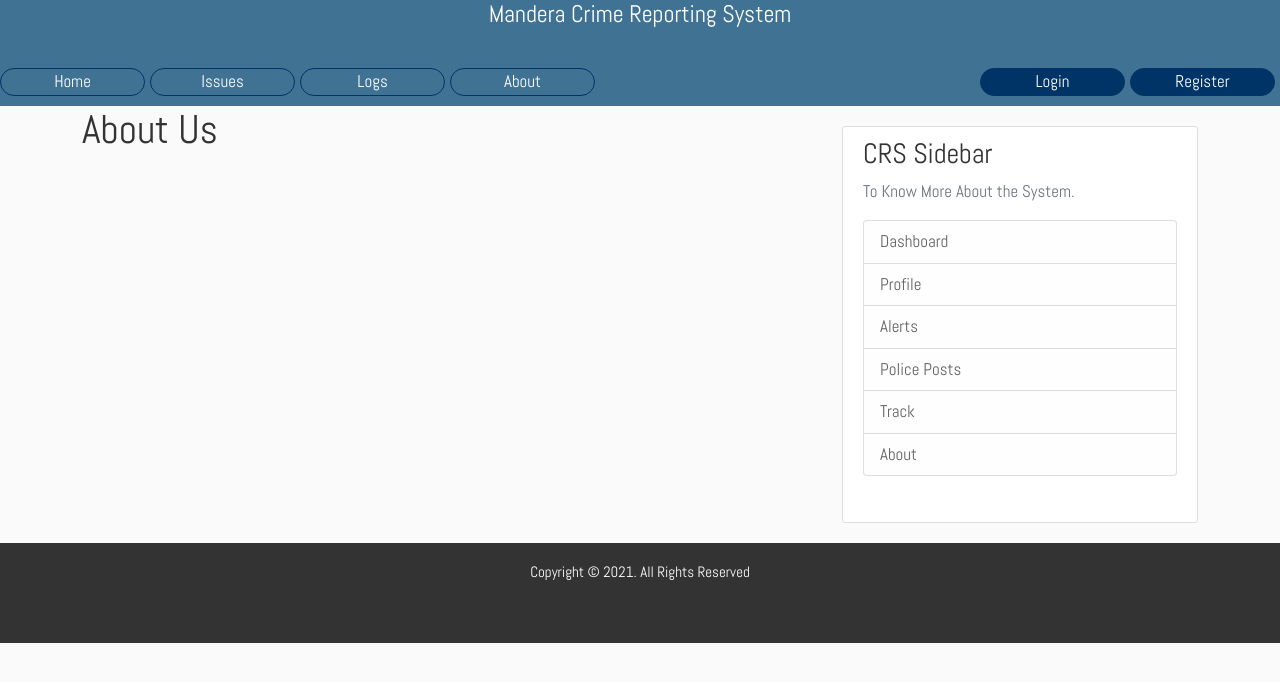
After one commit to OkothPius/CRS, a Django app: page /about/ in a window 1280 px wide. The commit adds this page. Shown: the top 682 px of the page. Run offline with Django 3.2, Linux system fonts and the light colour scheme; some libraries are stand-ins or nearby versions.

Commit message:
feat: update

```diff
--- /dev/null
+++ b/crime/templates/crime/about.html
@@ -0,0 +1,6 @@
+{% extends 'crime/base.html'%}
+
+{% block content %}
+  <h1>About Us</h1>
+
+{% endblock %}
--- a/crime/templates/crime/base.html
+++ b/crime/templates/crime/base.html
@@ -9,6 +9,7 @@
 	<link rel="stylesheet" href="{% static 'css/master.css' %}">
 	<title>Crime Report System</title>
 </head>
+
 <body>
 	<div class="header">
 		<h4>Mandera Crime Reporting System</h4>
@@ -18,7 +19,7 @@
 				<li><a href="{% url 'logs'%}">Home</a> </li>
 				<li><a href="#">Issues</a> </li>
 				<li><a href="#">Logs</a> </li>
-				<li><a href="#">About</a> </li>
+				<li><a href="{% url 'about'%}">About</a></li>
 			</ul>
 
 			<!-- Authentication -->
--- a/crime/urls.py
+++ b/crime/urls.py
@@ -6,4 +6,5 @@ urlpatterns = [
     path('', PostListView.as_view(), name='logs'),
     path('home/', views.home, name='home'),
     path('log/new/', PostCreateView.as_view(), name='log-create'),
+    path('about/', views.about, name='about'),
 ]
--- a/crime/views.py
+++ b/crime/views.py
@@ -19,6 +19,9 @@ def log(request):
 	}
 	return render(request, 'crime/log.html', context)
 
+def about(request):
+ return render(request, 'crime/about.html')
+
 
 class PostListView(ListView):
     model = Log
```
